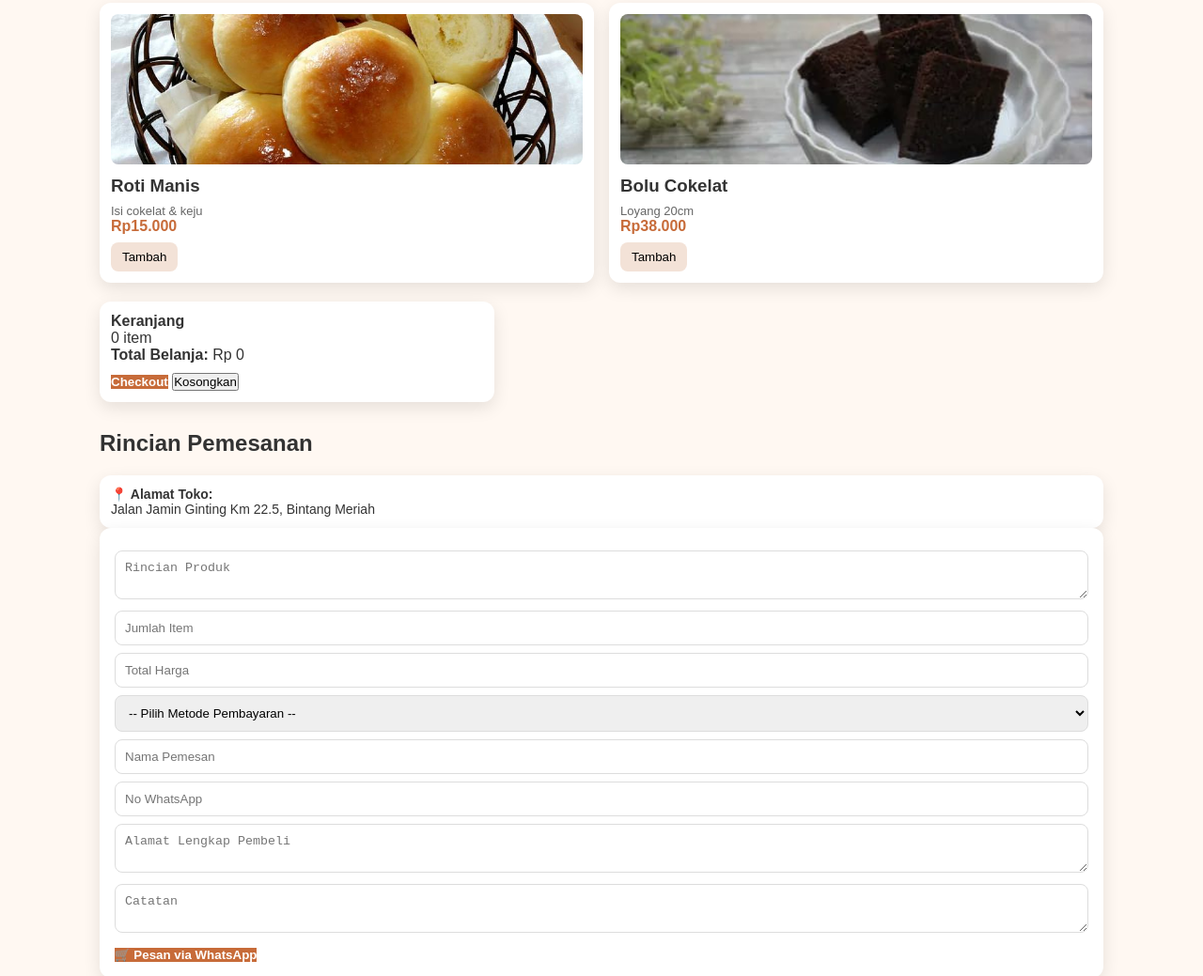
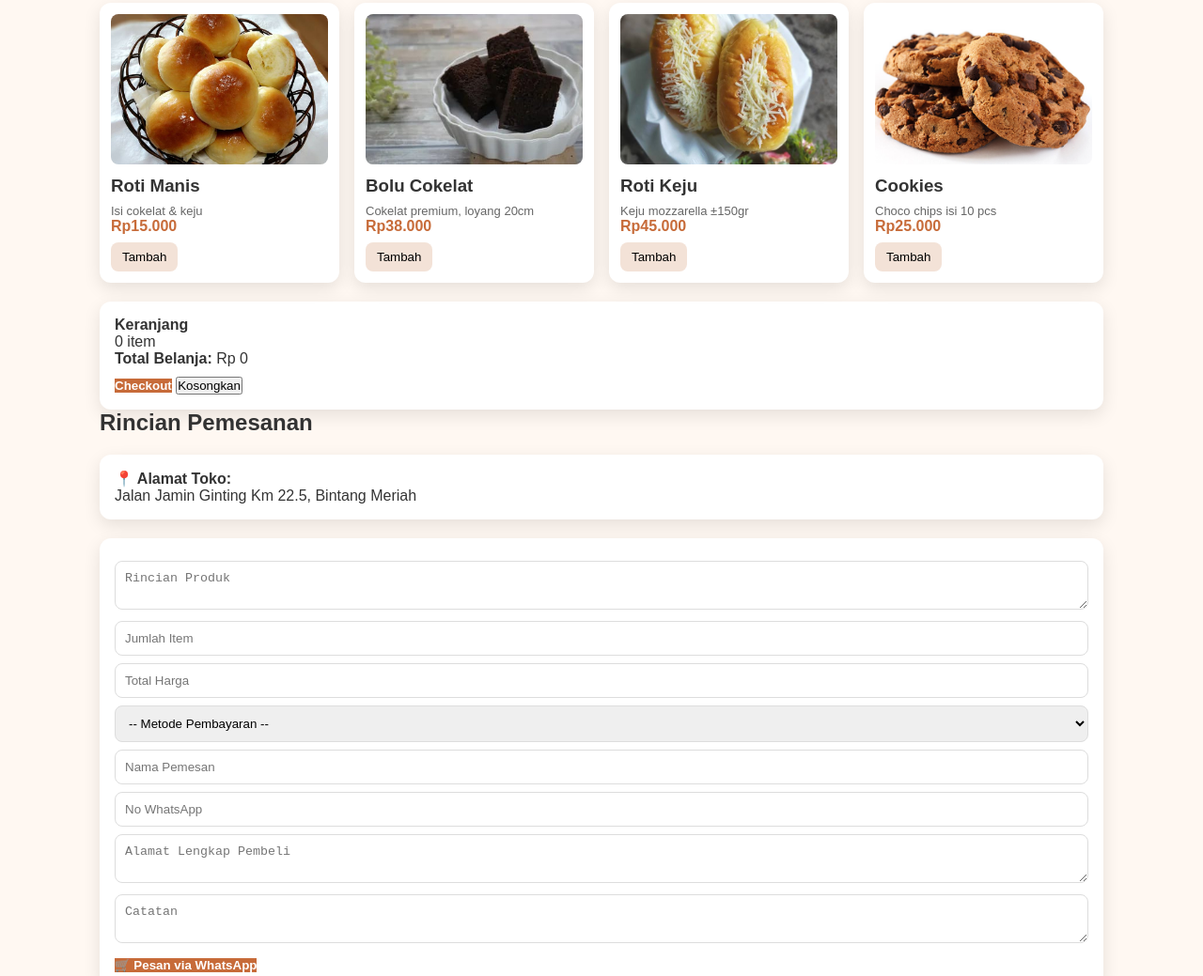
Before and after one commit to lilissyahnita5-afk/TokoRotiiLiliciaBakeHouse, a plain HTML site: page index.html in a window 1280 px wide. Shown: the part 688-1727 px from the top of the page at 94% size. Drawn offline with Linux system fonts and the light colour scheme.

Commit message:
Add files via upload

```diff
--- a/index.html
+++ b/index.html
@@ -3,7 +3,7 @@
 <head>
 <meta charset="utf-8">
 <meta name="viewport" content="width=device-width, initial-scale=1">
-<title>Toko Roti Lilicia Bakehouse</title>
+<title>Lilicia Bakehouse</title>
 
 <style>
 *{box-sizing:border-box;margin:0;padding:0}
@@ -24,24 +24,13 @@ nav a{margin-left:16px;font-weight:bold;text-decoration:none;color:#333}
 .card h3{margin:8px 0}
 .spec{font-size:13px;color:#666}
 .price{color:var(--accent);font-weight:bold}
-button{cursor:pointer}
-.add{margin-top:8px;padding:8px 12px;border:none;border-radius:8px;background:#f3e2d7}
+.add{margin-top:8px;padding:8px 12px;border:none;border-radius:8px;background:#f3e2d7;cursor:pointer}
 
-.cart{background:#fff;padding:12px;border-radius:12px;box-shadow:var(--shadow);max-width:420px;margin-top:20px}
+.cart,form,.address-box{background:#fff;padding:16px;border-radius:12px;box-shadow:var(--shadow);margin-top:20px}
 .cart-item{display:flex;justify-content:space-between;border-bottom:1px dashed #ddd;padding:6px 0}
 
-form{background:#fff;padding:16px;border-radius:12px;box-shadow:var(--shadow)}
 input,textarea,select{width:100%;padding:10px;margin-top:8px;border-radius:8px;border:1px solid #ddd}
-.submit{background:var(--accent);color:#fff;border:none;font-weight:bold;margin-top:12px}
-
-.address-box{
- background:#fff;
- padding:12px;
- border-radius:12px;
- box-shadow:var(--shadow);
- margin-top:20px;
- font-size:14px;
-}
+.submit{background:var(--accent);color:#fff;border:none;font-weight:bold;margin-top:12px;cursor:pointer}
 
 footer{text-align:center;margin:30px 0;font-size:13px}
 @media(max-width:600px){.hero{grid-template-columns:1fr}}
@@ -65,7 +54,7 @@ footer{text-align:center;margin:30px 0;font-size:13px}
 <section class="hero">
   <div>
     <h1>Roti Hangat & Segar Setiap Hari</h1>
-    <p>Roti & kue rumahan, fresh, lembut, dan terjangkau.</p>
+    <p>Roti & kue rumahan, fresh dan lembut.</p>
   </div>
   <img src="img/Logo.jpg">
 </section>
@@ -75,6 +64,7 @@ footer{text-align:center;margin:30px 0;font-size:13px}
 <h2>Produk Kami</h2>
 
 <div class="grid">
+
 <div class="card">
 <img src="img/RotiManis.jpg">
 <h3>Roti Manis</h3>
@@ -86,10 +76,27 @@ footer{text-align:center;margin:30px 0;font-size:13px}
 <div class="card">
 <img src="img/BoluCoklat.jpg">
 <h3>Bolu Cokelat</h3>
-<div class="spec">Loyang 20cm</div>
+<div class="spec">Cokelat premium, loyang 20cm</div>
 <div class="price">Rp38.000</div>
 <button class="add" onclick="addToCart('Bolu Cokelat','Loyang 20cm',38000)">Tambah</button>
 </div>
+
+<div class="card">
+<img src="img/RotiKeju.jpg">
+<h3>Roti Keju</h3>
+<div class="spec">Keju mozzarella ±150gr</div>
+<div class="price">Rp45.000</div>
+<button class="add" onclick="addToCart('Roti Keju','Keju mozzarella',45000)">Tambah</button>
+</div>
+
+<div class="card">
+<img src="img/cookies.jpg">
+<h3>Cookies</h3>
+<div class="spec">Choco chips isi 10 pcs</div>
+<div class="price">Rp25.000</div>
+<button class="add" onclick="addToCart('Cookies','Choco chips 10 pcs',25000)">Tambah</button>
+</div>
+
 </div>
 
 <!-- KERANJANG -->
@@ -104,12 +111,12 @@ footer{text-align:center;margin:30px 0;font-size:13px}
 </section>
 
 <!-- CHECKOUT -->
-<section id="checkout" style="margin-top:30px">
+<section id="checkout">
 <h2>Rincian Pemesanan</h2>
 
 <div class="address-box">
- <b>📍 Alamat Toko:</b><br>
- Jalan Jamin Ginting Km 22.5, Bintang Meriah
+<b>📍 Alamat Toko:</b><br>
+Jalan Jamin Ginting Km 22.5, Bintang Meriah
 </div>
 
 <form onsubmit="event.preventDefault();sendMessage();">
@@ -118,17 +125,15 @@ footer{text-align:center;margin:30px 0;font-size:13px}
 <input id="total" readonly placeholder="Total Harga">
 
 <select id="payment" required>
-  <option value="">-- Pilih Metode Pembayaran --</option>
-  <option value="Transfer Bank">Transfer Bank</option>
-  <option value="E-Wallet">E-Wallet</option>
-  <option value="COD">COD (Bayar di Tempat)</option>
+<option value="">-- Metode Pembayaran --</option>
+<option>Transfer Bank</option>
+<option>E-Wallet</option>
+<option>COD</option>
 </select>
 
 <input id="customerName" placeholder="Nama Pemesan" required>
 <input id="phone" placeholder="No WhatsApp" required>
-
 <textarea id="buyerAddress" placeholder="Alamat Lengkap Pembeli" required></textarea>
-
 <textarea id="msg" placeholder="Catatan"></textarea>
 
 <button class="submit">🛒 Pesan via WhatsApp</button>
@@ -151,22 +156,16 @@ function addToCart(name,spec,price){
 
 function renderCart(){
  let list=document.getElementById('cartList');
+ let totalText=document.getElementById('cartTotal');
  let count=document.getElementById('cartCount');
- let totalText=document.getElementById('cartTotal');
  let totalItem=0,totalHarga=0,detail='';
  list.innerHTML='';
-
  cart.forEach(i=>{
   totalItem+=i.qty;
   totalHarga+=i.price*i.qty;
   detail+=`- ${i.name} (${i.spec}) x${i.qty}\n`;
-  list.innerHTML+=`
-   <div class="cart-item">
-    <span>${i.name} x${i.qty}</span>
-    <span>Rp${(i.price*i.qty).toLocaleString()}</span>
-   </div>`;
+  list.innerHTML+=`<div class="cart-item"><span>${i.name} x${i.qty}</span><span>Rp${(i.price*i.qty).toLocaleString()}</span></div>`;
  });
-
  count.innerText=totalItem+' item';
  totalText.innerText='Rp '+totalHarga.toLocaleString();
  product.value=detail;
@@ -177,15 +176,12 @@ function renderCart(){
 function clearCart(){cart.length=0;renderCart();}
 
 function checkout(){
- if(cart.length===0){alert('Keranjang kosong');return;}
+ if(cart.length===0){alert("Keranjang kosong");return;}
  document.getElementById('checkout').scrollIntoView({behavior:'smooth'});
 }
 
 function sendMessage(){
- if(!payment.value){alert("Pilih metode pembayaran");return;}
-
  const adminWA="6281368178228";
-
  const pesan=`PESANAN BARU
 Nama: ${customerName.value}
 WA: ${phone.value}
```
